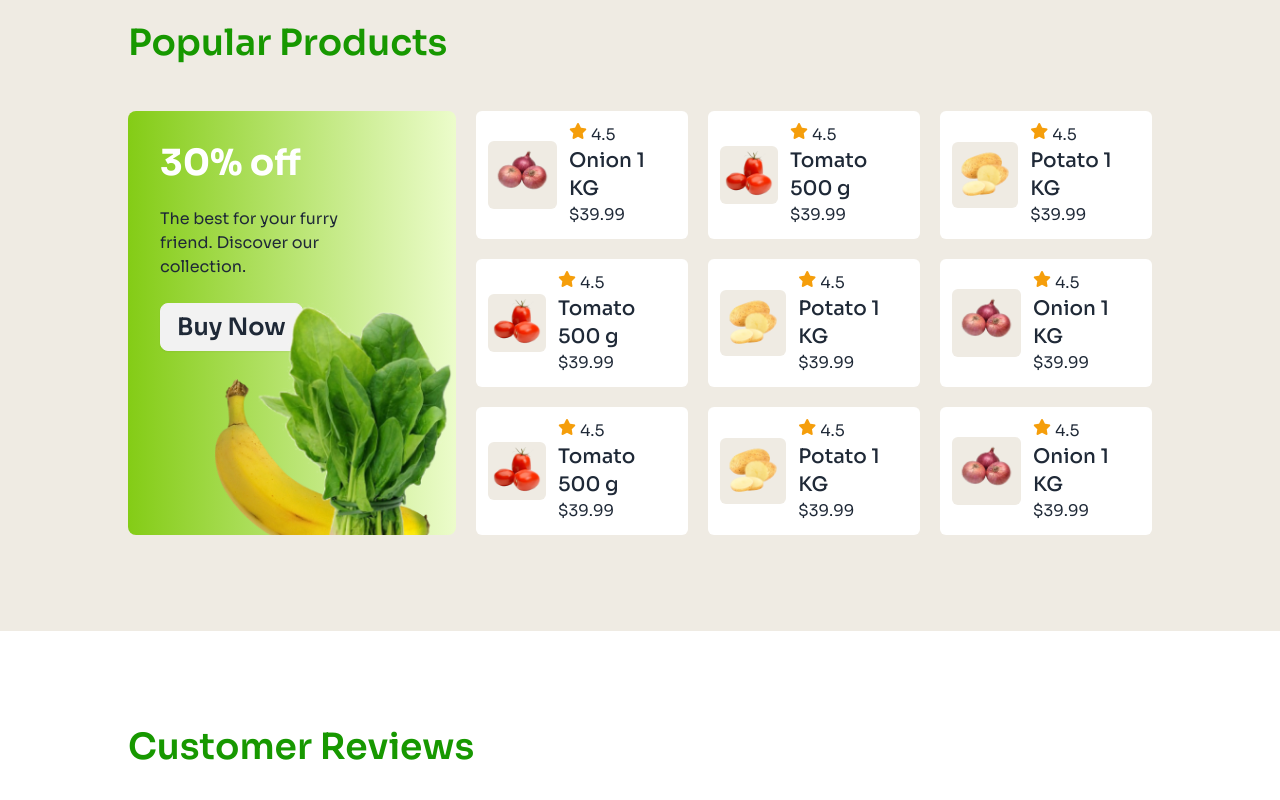
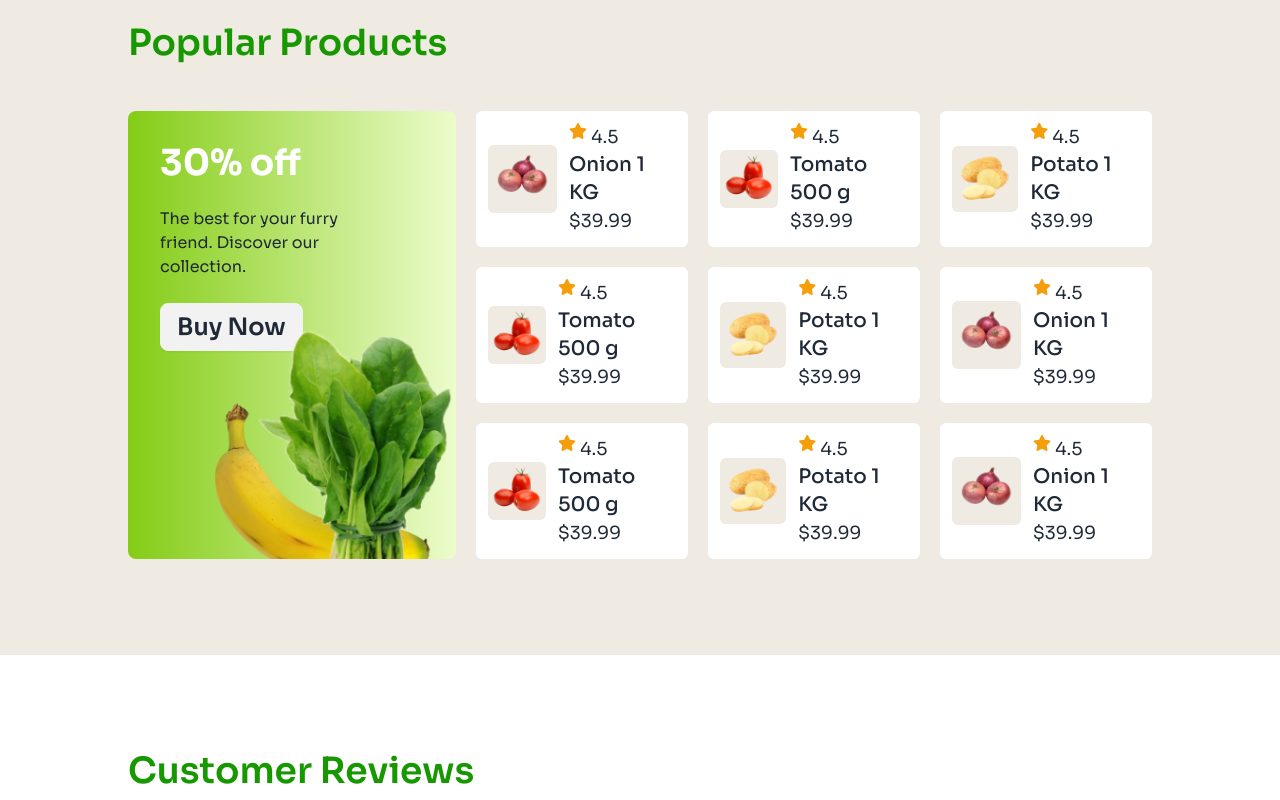
Before and after one commit to shahariar-hridoy/Assignment-3, a plain HTML site: page index.html in a window 1280 px wide. Shown: the part 2000-2800 px from the top of the page. Drawn offline with nearby package versions, Linux system fonts and the light colour scheme.

Commit message:
font size fixed for popular products section

```diff
--- a/index.html
+++ b/index.html
@@ -163,10 +163,10 @@
               <div>
                 <div class=" flex gap-1">
                   <i class="fa-solid fa-star text-amber-500"></i>
-                  <p>4.5</p>
+                  <p  class="text-xs lg:text-lg">4.5</p>
                 </div>
-                <h4 class="text-xl font-medium">Onion 1 KG</h4>
-                <p>$39.99</p>
+                <h4 class="lg:text-xl text-sm font-medium">Onion 1 KG</h4>
+                <p  class="text-xs lg:text-lg">$39.99</p>
               </div>
             </div>
             <!-- card-2 -->
@@ -177,10 +177,10 @@
               <div>
                 <div class=" flex gap-1">
                   <i class="fa-solid fa-star text-amber-500"></i>
-                  <p>4.5</p>
+                  <p  class="text-xs lg:text-lg">4.5</p>
                 </div>
-                <h4 class="text-xl font-medium">Tomato 500 g</h4>
-                <p>$39.99</p>
+                <h4 class="lg:text-xl text-sm font-medium">Tomato 500 g</h4>
+                <p  class="text-xs lg:text-lg">$39.99</p>
               </div>
             </div>
             <!-- card-3 -->
@@ -191,10 +191,10 @@
               <div>
                 <div class=" flex gap-1">
                   <i class="fa-solid fa-star text-amber-500"></i>
-                  <p>4.5</p>
+                  <p  class="text-xs lg:text-lg">4.5</p>
                 </div>
-                <h4 class="text-xl font-medium">Potato 1 KG</h4>
-                <p>$39.99</p>
+                <h4 class="lg:text-xl text-sm font-medium">Potato 1 KG</h4>
+                <p  class="text-xs lg:text-lg">$39.99</p>
               </div>
             </div>
             <!-- card-4 -->
@@ -205,10 +205,10 @@
               <div>
                 <div class=" flex gap-1">
                   <i class="fa-solid fa-star text-amber-500"></i>
-                  <p>4.5</p>
+                  <p  class="text-xs lg:text-lg">4.5</p>
                 </div>
-                <h4 class="text-xl font-medium">Tomato 500 g</h4>
-                <p>$39.99</p>
+                <h4 class="lg:text-xl text-sm font-medium">Tomato 500 g</h4>
+                <p  class="text-xs lg:text-lg">$39.99</p>
               </div>
             </div>
             <!-- card-5 -->
@@ -219,10 +219,10 @@
               <div>
                 <div class=" flex gap-1">
                   <i class="fa-solid fa-star text-amber-500"></i>
-                  <p>4.5</p>
+                  <p  class="text-xs lg:text-lg">4.5</p>
                 </div>
-                <h4 class="text-xl font-medium">Potato 1 KG</h4>
-                <p>$39.99</p>
+                <h4 class="lg:text-xl text-sm font-medium">Potato 1 KG</h4>
+                <p  class="text-xs lg:text-lg">$39.99</p>
               </div>
             </div>
             <!-- card-6 -->
@@ -233,10 +233,10 @@
               <div>
                 <div class=" flex gap-1">
                   <i class="fa-solid fa-star text-amber-500"></i>
-                  <p>4.5</p>
+                  <p  class="text-xs lg:text-lg">4.5</p>
                 </div>
-                <h4 class="text-xl font-medium">Onion 1 KG</h4>
-                <p>$39.99</p>
+                <h4 class="lg:text-xl text-sm font-medium">Onion 1 KG</h4>
+                <p  class="text-xs lg:text-lg">$39.99</p>
               </div>
             </div>
             <!-- card-7 -->
@@ -247,10 +247,10 @@
               <div>
                 <div class=" flex gap-1">
                   <i class="fa-solid fa-star text-amber-500"></i>
-                  <p>4.5</p>
+                  <p  class="text-xs lg:text-lg">4.5</p>
                 </div>
-                <h4 class="text-xl font-medium">Tomato 500 g</h4>
-                <p>$39.99</p>
+                <h4 class="lg:text-xl text-sm font-medium">Tomato 500 g</h4>
+                <p  class="text-xs lg:text-lg">$39.99</p>
               </div>
             </div>
             <!-- card-8 -->
@@ -261,10 +261,10 @@
               <div>
                 <div class=" flex gap-1">
                   <i class="fa-solid fa-star text-amber-500"></i>
-                  <p>4.5</p>
+                  <p  class="text-xs lg:text-lg">4.5</p>
                 </div>
-                <h4 class="text-xl font-medium">Potato 1 KG</h4>
-                <p>$39.99</p>
+                <h4 class="lg:text-xl text-sm font-medium">Potato 1 KG</h4>
+                <p  class="text-xs lg:text-lg">$39.99</p>
               </div>
             </div>
             <!-- card-9 -->
@@ -275,10 +275,10 @@
               <div>
                 <div class=" flex gap-1">
                   <i class="fa-solid fa-star text-amber-500"></i>
-                  <p>4.5</p>
+                  <p class="text-xs lg:text-lg">4.5</p>
                 </div>
-                <h4 class="text-xl font-medium">Onion 1 KG</h4>
-                <p>$39.99</p>
+                <h4 class="lg:text-xl text-sm font-medium">Onion 1 KG</h4>
+                <p class="text-xs lg:text-lg">$39.99</p>
               </div>
             </div>
           </div>
@@ -369,7 +369,7 @@
                 <div class="hidden lg:flex"><img src="c2-assets/dawat-logo.png" alt=""></div>
               </div>
               <div class="lg:mb-8 mb-3">
-                <button class="btn bg-[#63B76D] text-white border-0 text-sm lg:text-xl text-center">Cook Exotic
+                <button class="btn btn-xs sm:btn-sm md:btn-md lg:btn-lg bg-[#63B76D] text-white border-0 text-sm lg:text-xl text-center">Cook Exotic
                   Dishes</button>
               </div>
               <div>
@@ -391,7 +391,7 @@
                 <div class="hidden lg:flex"><img src="c2-assets/india-gate-logo.png" alt=""></div>
               </div>
               <div class="lg:mb-6 mb-2">
-                <button class="btn bg-[#2A4D97] text-white border-0 text-sm lg:text-xl text-center">World’s No.1
+                <button class="btn btn-xs sm:btn-sm md:btn-md lg:btn-lg bg-[#2A4D97] text-white border-0 text-sm lg:text-xl text-center">World’s No.1
                   Rice</button>
               </div>
               <div>
```
